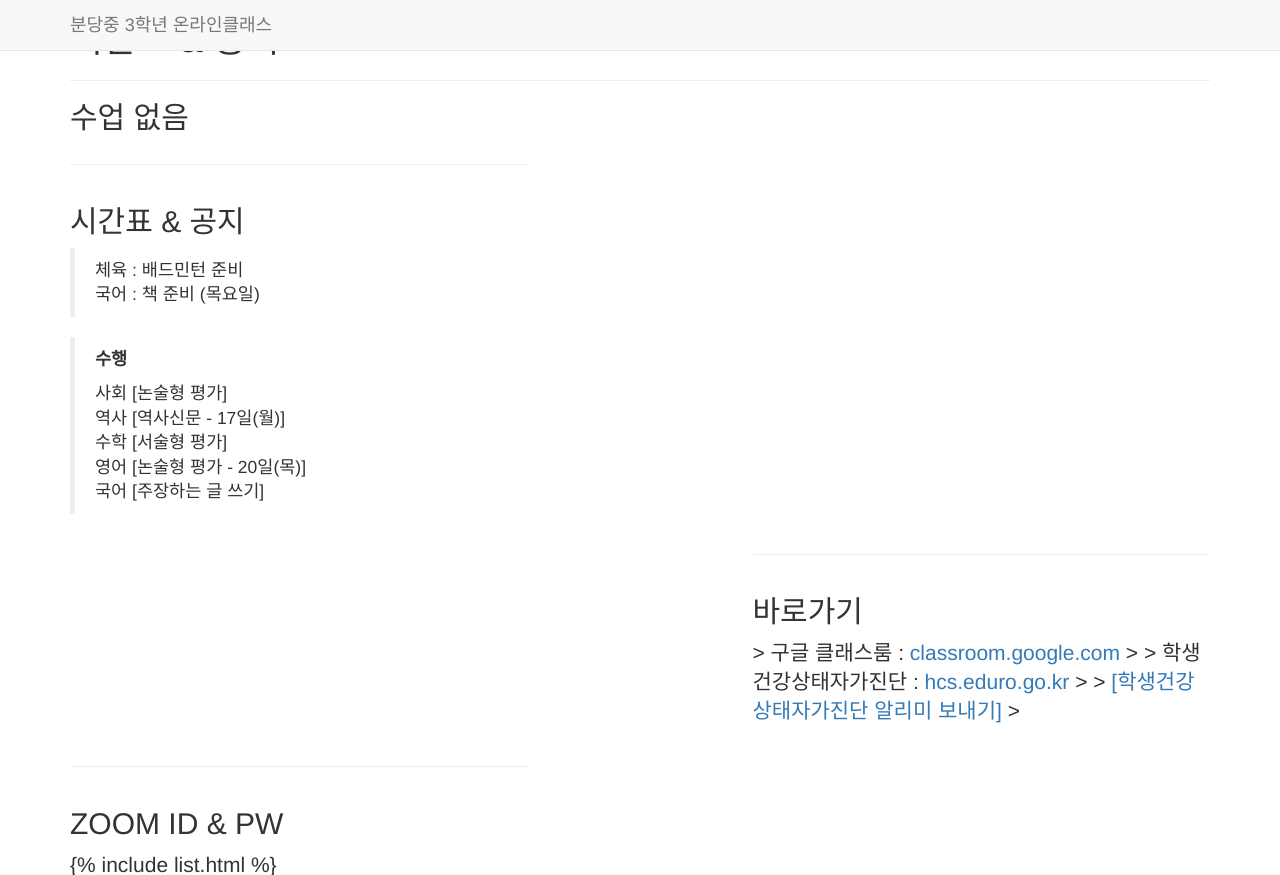
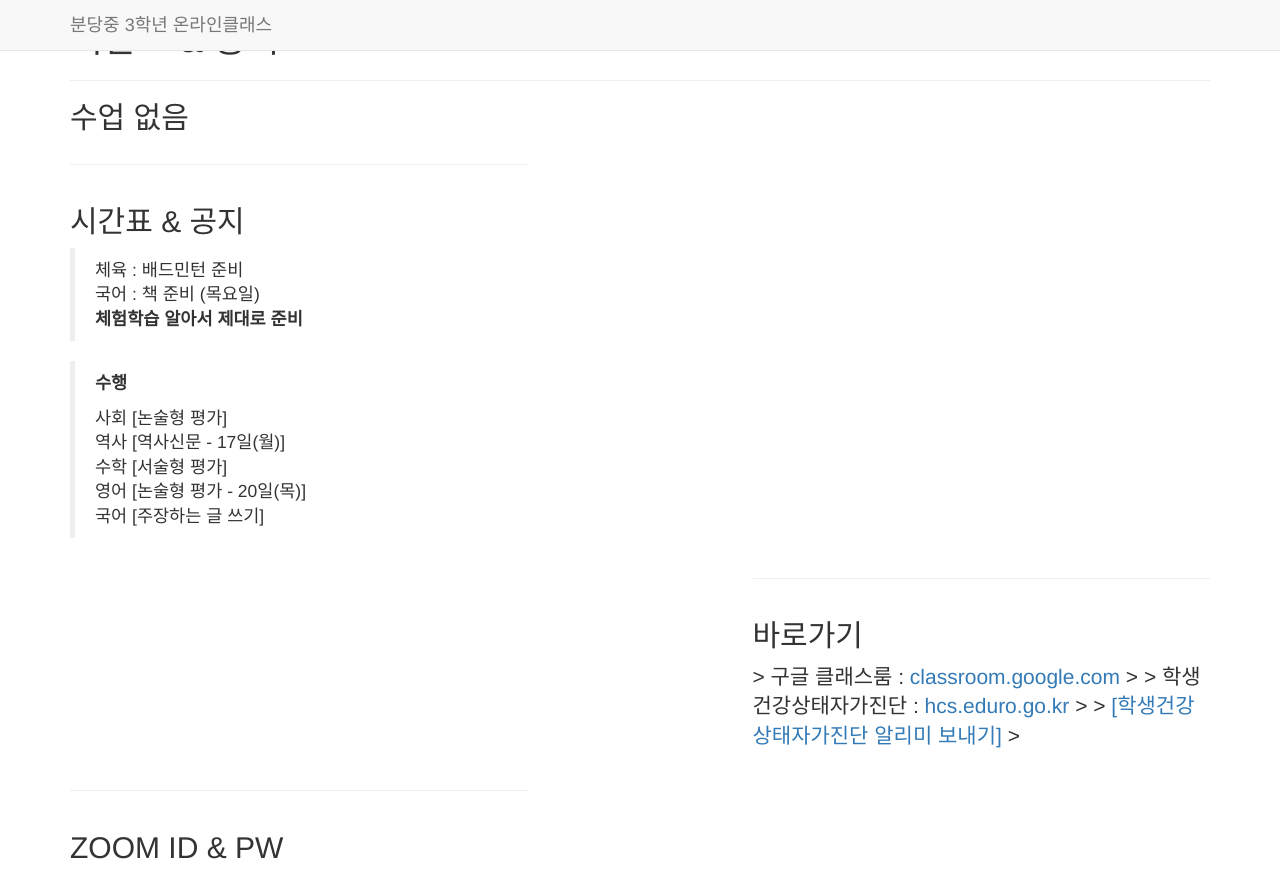
Before and after one commit to bundang-ms-2021/oncl, a Jekyll site: the page built from _posts/2014-09-21-services-1.markdown, in a window 1280 px wide and 1324 px high, cut to the strip 0-875 px from the top of the window. Built offline with Jekyll 4.4.1, drawn with Linux system fonts in a browser that asks for light colours; nearby versions of some CDN libraries; library files that are not in the unit come from our copies.

Commit message:
Update 2014-09-21-services-1.markdown

```diff
--- a/_posts/2014-09-21-services-1.markdown
+++ b/_posts/2014-09-21-services-1.markdown
@@ -8,7 +8,7 @@ description: |
 
   > 체육 : 배드민턴 준비
   > 국어 : 책 준비 (목요일)
-  >
+  > **체험학습 알아서 제대로 준비**
 
   > **수행**
   >
```
